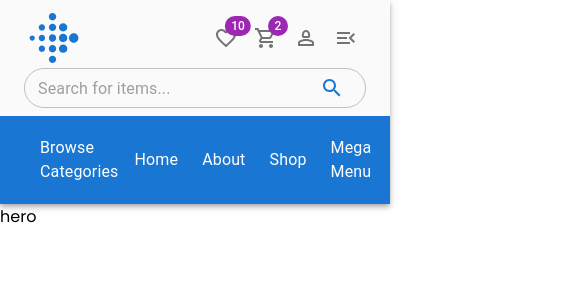
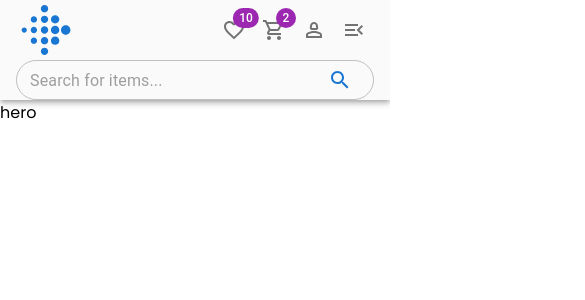
Before and after one commit to agentxyz999/ecommerce-app, a React (Create React App) app: page / in a window 390 px wide. Shown: the top 300 px of the page, 585 px wide, since content can reach past the window. Built offline with nearby package versions, Linux system fonts and the light colour scheme; a web font is replaced by a local one.

Commit message:
Fixed errors on button click and set display none on small devices

```diff
--- a/src/App.js
+++ b/src/App.js
@@ -5,6 +5,7 @@ import Hero from "./components/hero/Hero";
 const App = () => {
   return (
     <>
+      {/* todo: fix the alignment of Toolbar icons with the navbar Hotline component */}
       <Appbar />
       <Hero />
     </>
--- a/src/components/header/Header.jsx
+++ b/src/components/header/Header.jsx
@@ -30,7 +30,6 @@ const Header = () => {
         justifyContent="space-between"
         alignItems="center"
         textAlign="center"
-        padding={1}
       >
         <Grid
           container
@@ -142,11 +141,8 @@ const Header = () => {
               id="outlined-adornment-weight"
               endAdornment={
                 <InputAdornment position="end">
-                  <IconButton>
-                    <SearchIcon
-                      color="primary"
-                      onClick={() => console.log("clicked")}
-                    />
+                  <IconButton onClick={() => console.log("clicked")}>
+                    <SearchIcon color="primary" />
                   </IconButton>
                 </InputAdornment>
               }
--- a/src/components/header/TemporaryDrawer.jsx
+++ b/src/components/header/TemporaryDrawer.jsx
@@ -73,9 +73,8 @@ export default function TemporaryDrawer() {
   return (
     <div>
       <React.Fragment>
-        <IconButton>
+        <IconButton onClick={toggleDrawer("right", true)}>
           <MenuOpenIcon
-            onClick={toggleDrawer("right", true)}
             color="action"
             sx={{
               display: {
--- a/src/components/navigation/Navigation.jsx
+++ b/src/components/navigation/Navigation.jsx
@@ -9,6 +9,10 @@ const StyledToolbar = styled(Toolbar)(({ theme }) => ({
   // Override media queries injected by theme.mixins.toolbar
   "@media all": {
     minHeight: 20,
+  },
+  [theme.breakpoints.down("md")]: {
+    backgroundColor: "red",
+    display: "none",
   },
 }));
 
@@ -35,8 +39,8 @@ const Navigation = () => {
           <Typography>Browse Categories</Typography>
         </Item>
         <Item>
-          {navItems.map((items) => {
-            return <Typography>{items}</Typography>;
+          {navItems.map((items, index) => {
+            return <Typography key={index}>{items}</Typography>;
           })}
         </Item>
         <Item>
```
